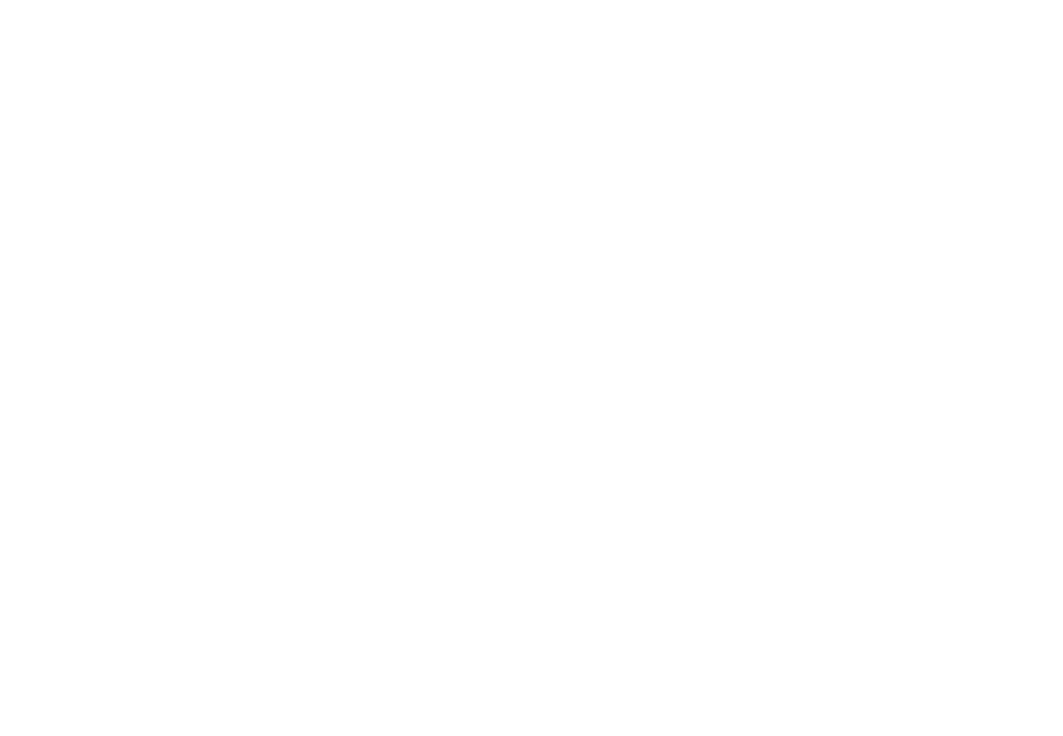
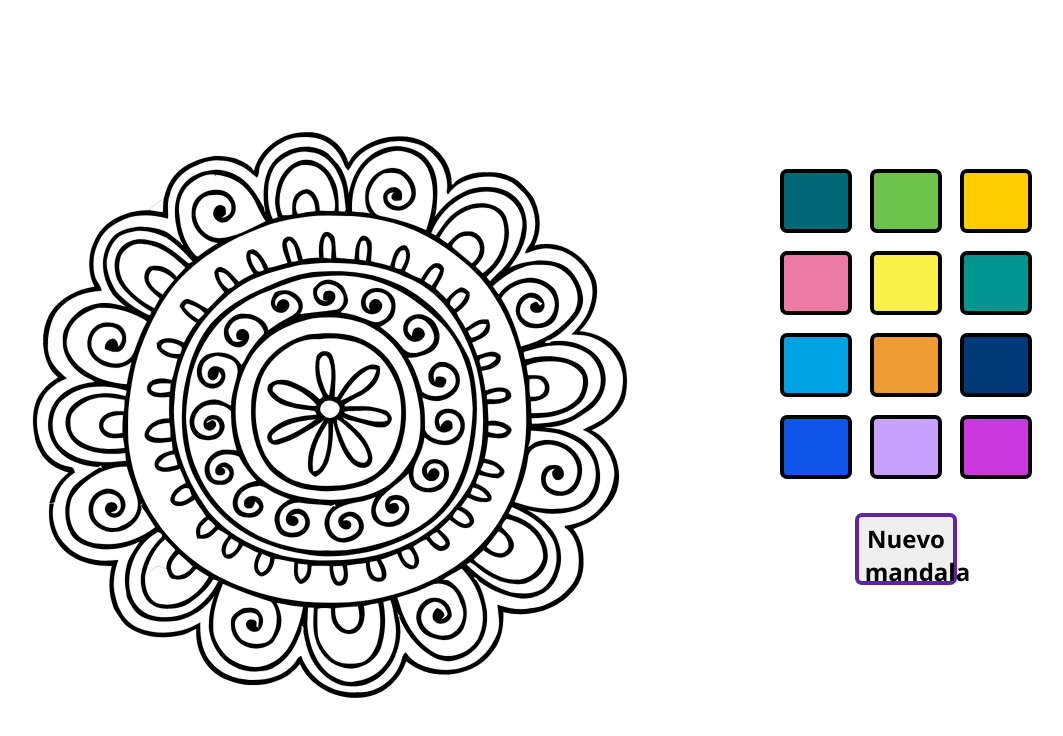
Before and after one commit to ziomarajimenez/Luxoft-talent-fest, a React (Create React App) app: page / in a window 1280 px wide. Shown: the top 736 px of the page, without its empty margins (150-1213 px from the left). Built offline with nearby package versions, Linux system fonts and the light colour scheme.

Commit message:
MandalaColorApp con funcionalidad en mandala y panel. Estilos correspondientes.

```diff
--- a/src/App.js
+++ b/src/App.js
@@ -5,7 +5,7 @@
 function App() {
   return (
     <div className="App">
-
+      <MandalaColorApp />
     </div>
   );
 }
--- a/src/Components/Mandala/MandalaColorApp.css
+++ b/src/Components/Mandala/MandalaColorApp.css
@@ -37,15 +37,15 @@
 
   .controlButton {
     font-family: 'Open Sans', sans-serif;
-    font-size: 22px;
+    font-size: 1.5rem;
     height: 9vh;
     width: 8vw;
     border-radius: 7px;
     margin: 9px;
     cursor: pointer;
-    border: 4px solid black;
-    padding-top: 5px;
-    padding-bottom: 10px;
+    border: 4px solid #6024A0;
+    padding-top: 0.3rem;
+    padding-bottom: 1.5rem;
   }
 
   .mandalaContainer {
```
